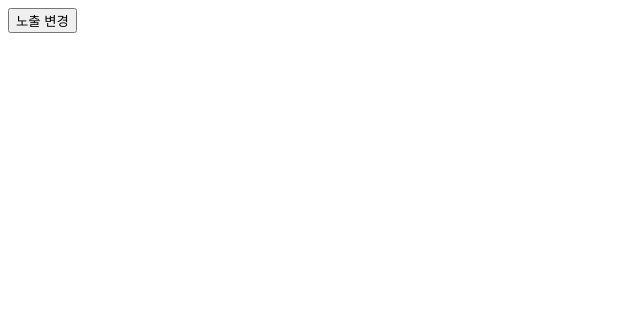
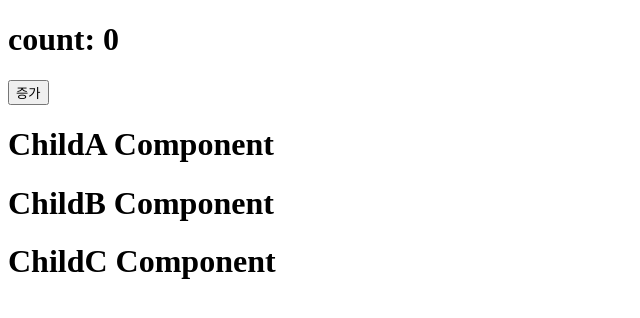
Before and after one commit to jieun-107/react-study, a React (Vite) app: page / in a window 1280 px wide. Shown: the top 318 px of the page, without its empty margins (0-640 px from the left). Built offline with nearby package versions, Linux system fonts and the light colour scheme.

Commit message:
React memo

```diff
--- a/src/App.tsx
+++ b/src/App.tsx
@@ -1,5 +1,6 @@
 import { useState } from "react";
-import Ex01 from "./components/section11/Ex01";
+import Ex01 from "./components/section12/Ex01";
+// import Ex01 from "./components/section11/Ex01";
 // import Input from "./components/uncontrolled/Input";
 // import Checkbox from "./components/uncontrolled/Checkbox";
 // import Radio from "./components/uncontrolled/Radio";
@@ -94,6 +95,9 @@ export default function App() {
       {/* <Login /> */}
 
       {/* ===================== Section 11 =================== */}
+      {/* <Ex01 /> */}
+
+      {/* ===================== Section 12 =================== */}
       <Ex01 />
 
     </>
--- /dev/null
+++ b/src/components/section12/ChildA.tsx
@@ -0,0 +1,12 @@
+import React from "react";
+import ChildB from "./ChildB";
+
+export default React.memo(function ChildA() {
+  console.log("ChildA");
+  return (
+    <>
+      <h1>ChildA Component</h1>
+      <ChildB />
+    </>
+  )
+})
--- /dev/null
+++ b/src/components/section12/ChildB.tsx
@@ -0,0 +1,11 @@
+import ChildC from "./ChildC";
+
+export default function ChildB() {
+  console.log("ChildB");
+  return (
+    <>
+      <h1>ChildB Component</h1>
+      <ChildC />
+    </>
+  )
+}
--- /dev/null
+++ b/src/components/section12/ChildC.tsx
@@ -0,0 +1,8 @@
+export default function ChildC() {
+  console.log("ChildC");
+  return (
+    <>
+      <h1>ChildC Component</h1>
+    </>
+  )
+}
--- /dev/null
+++ b/src/components/section12/Ex01.tsx
@@ -0,0 +1,13 @@
+import { useState } from "react"
+import ChildA from "./ChildA";
+
+export default function Ex01() {
+  const [count, setCount] = useState(0);
+  return (
+    <>
+      <h1>count: {count}</h1>
+      <button onClick={() => setCount((count) => count + 1)}>증가</button>
+      <ChildA />
+    </>
+  )
+}
```
